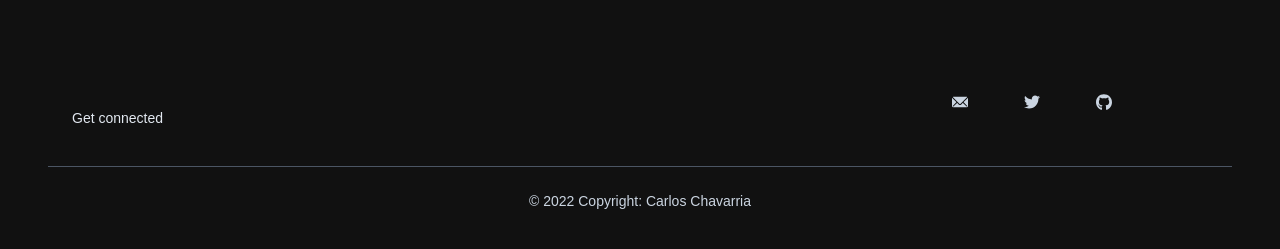
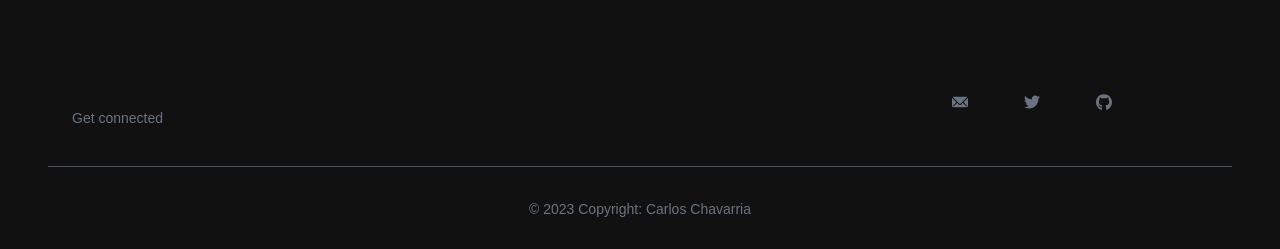
Before and after one commit to carloscodes/portfolio, a Next.js app: page / in a window 1280 px wide. Shown: the part 702-951 px from the top of the page. Built offline with nearby package versions, Linux system fonts and the light colour scheme.

Commit message:
footer aesthetics

```diff
--- a/components/global/Footer.tsx
+++ b/components/global/Footer.tsx
@@ -5,12 +5,10 @@ import { EmailIcon } from '@chakra-ui/icons';
 export default function Footer() {
   return (
     <>
-      <footer className='text-center lg:text-left text-slate-300 lg:px-12'>
+      <footer className='text-center lg:text-left text-gray-500 lg:px-12'>
         <div className='flex justify-center items-center lg:justify-between p-6 border-b border-gray-600'>
           <div className='mr-12 hidden lg:block'>
-            <Text className='text-slate-200' fontSize='sm'>
-              Get connected
-            </Text>
+            <Text fontSize='sm'>Get connected</Text>
           </div>
           <div className='grid grid-cols-4 gap-8'>
             <Link href='mailto:chavarriacarlos18@gmail.com'>
@@ -58,9 +56,10 @@ export default function Footer() {
             </Link>
           </div>
         </div>
-        <div className='text-center p-6'>
-          <Text fontSize='sm' className='font-medium'>
-            © 2022 Copyright: Carlos Chavarria
+        <div className='text-center p-8'>
+          <Text fontSize='sm' className='font-light'>
+            © 2023 Copyright<span className='font-extralight'>:</span> Carlos
+            Chavarria
           </Text>
         </div>
       </footer>
```
